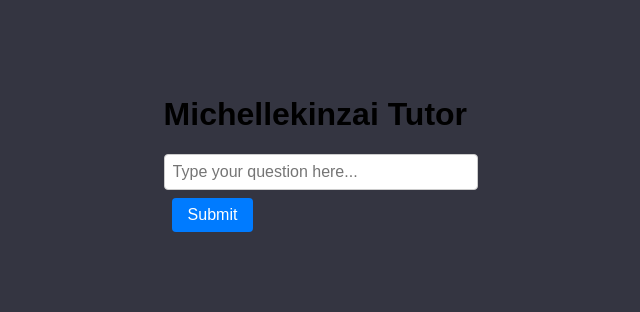
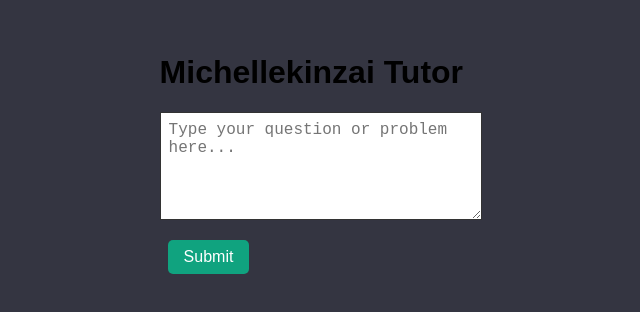
Before and after one commit to Lukesky22sk/sharvil-stutorfrontend, a React (Create React App) app: page / in a window 1280 px wide. Shown: the part 236-548 px from the top of the page, without its empty margins (319-959 px from the left). Built offline with nearby package versions, Linux system fonts and the light colour scheme.

Commit message:
Update App.js

```diff
--- a/src/App.js
+++ b/src/App.js
@@ -1,9 +1,8 @@
 import React, { useState } from "react";
 
-const BACKEND_URL = "https://michellekinzaibackendbotfr.onrender.com";
+const BACKEND_URL = "https://michellekinzaibackendbotfr.onrender.com"; // Your backend URL
 
 export default function App() {
-  const [userId] = React.useState(() => "user_" + Math.floor(Math.random() * 10000));
   const [prompt, setPrompt] = useState("");
   const [response, setResponse] = useState("");
   const [loading, setLoading] = useState(false);
@@ -16,11 +15,14 @@ export default function App() {
     setError("");
     setResponse("");
 
+    // Wrap user prompt with guidance instructions
+    const wrappedPrompt = `Guide me step-by-step to solve the following problem without giving the final answer or asking follow-up questions. Only provide methods, hints, and approaches:\n\n${prompt}`;
+
     try {
       const res = await fetch(`${BACKEND_URL}/chat`, {
         method: "POST",
         headers: { "Content-Type": "application/json" },
-        body: JSON.stringify({ prompt }),
+        body: JSON.stringify({ prompt: wrappedPrompt }),
       });
 
       if (!res.ok) {
@@ -46,59 +48,55 @@ export default function App() {
   };
 
   return (
-    <div style={{ maxWidth: 600, margin: "2rem auto", fontFamily: "Arial, sans-serif", color: "black" }}>
+    <div style={{ maxWidth: 600, margin: "2rem auto", fontFamily: "Arial, sans-serif", color: "#000" }}>
       <h1>Michellekinzai Tutor</h1>
 
-      <input
-        type="text"
+      <textarea
         value={prompt}
         onChange={(e) => setPrompt(e.target.value)}
         onKeyDown={handleKeyDown}
-        disabled={loading}
-        placeholder="Type your question here..."
+        placeholder="Type your question or problem here..."
+        rows={5}
         style={{
           width: "100%",
           padding: "0.5rem",
           fontSize: "1rem",
           boxSizing: "border-box",
-          color: "black",
-          border: "1px solid #ccc",
-          borderRadius: "4px"
+          marginBottom: "1rem",
+          color: "#000",
+          borderColor: "#333",
+          resize: "vertical",
         }}
+        disabled={loading}
       />
+
       <button
         onClick={submitPrompt}
         disabled={loading || !prompt.trim()}
         style={{
-          marginTop: "0.5rem",
           padding: "0.5rem 1rem",
           fontSize: "1rem",
           cursor: loading || !prompt.trim() ? "not-allowed" : "pointer",
-          backgroundColor: "#007bff",
-          color: "white",
-          border: "none",
-          borderRadius: "4px"
         }}
       >
         {loading ? "Thinking..." : "Submit"}
       </button>
 
       {error && (
-        <div style={{ marginTop: "1rem", color: "red", fontWeight: "bold" }}>
-          {error}
+        <div style={{ marginTop: "1rem", color: "red" }}>
+          <strong>Error:</strong> {error}
         </div>
       )}
 
       {response && (
         <div
           style={{
-            marginTop: "1.5rem",
+            marginTop: "1rem",
             whiteSpace: "pre-wrap",
             backgroundColor: "#f9f9f9",
             padding: "1rem",
             borderRadius: "4px",
-            border: "1px solid #ddd",
-            color: "black",
+            color: "#000",
           }}
         >
           {response}
```
